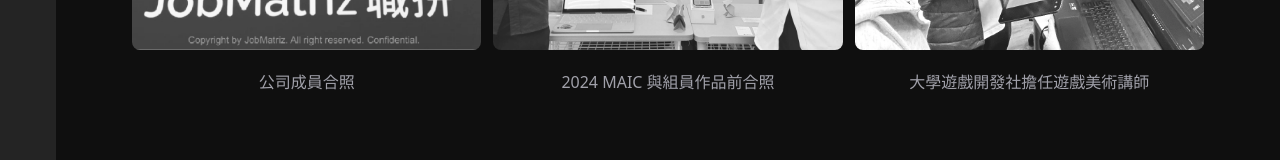
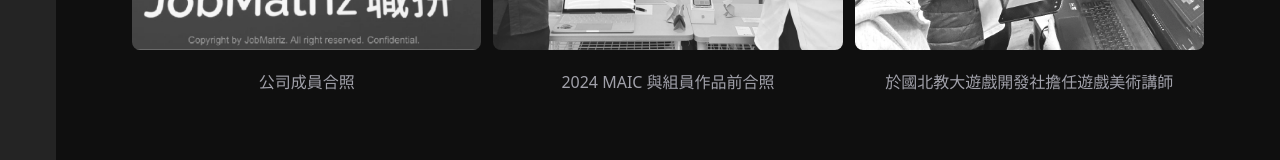
Before and after one commit to KtheBunny/bu-portfolio, a React (Vite) app: page /About in a window 1280 px wide. Shown: the part 4163-4323 px from the top of the page. Built offline with nearby package versions, Linux system fonts and the light colour scheme; a web font is replaced by a local one.

Commit message:
Update Carousel.jsx

```diff
--- a/src/components/Carousel.jsx
+++ b/src/components/Carousel.jsx
@@ -14,7 +14,7 @@ export default function Gallery() {
     },
     {
       image: photo1,
-      text: "大學遊戲開發社擔任遊戲美術講師",
+      text: "於國北教大遊戲開發社擔任遊戲美術講師",
     },
   ];
 
```
